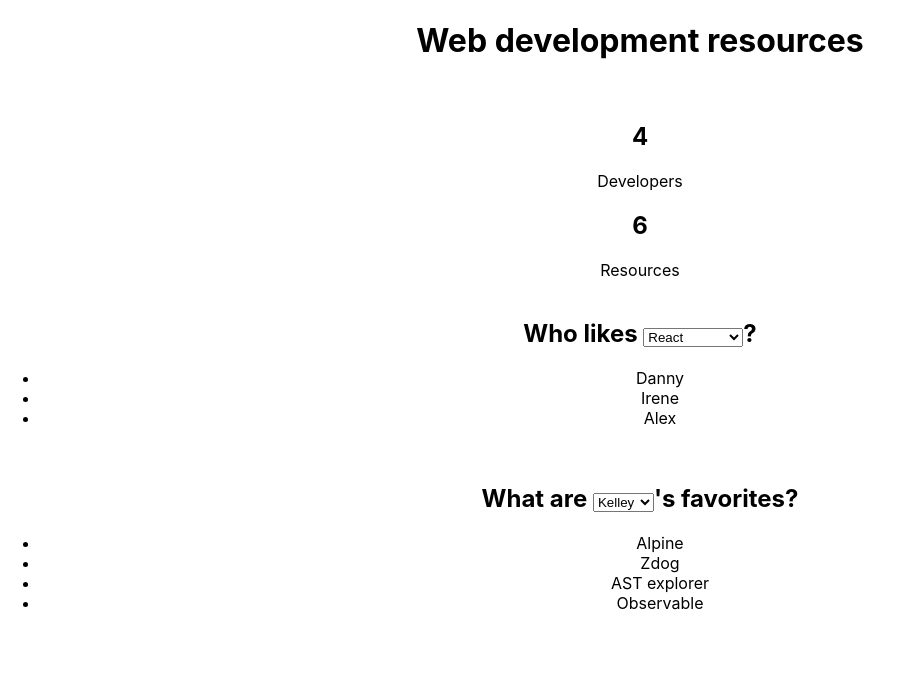
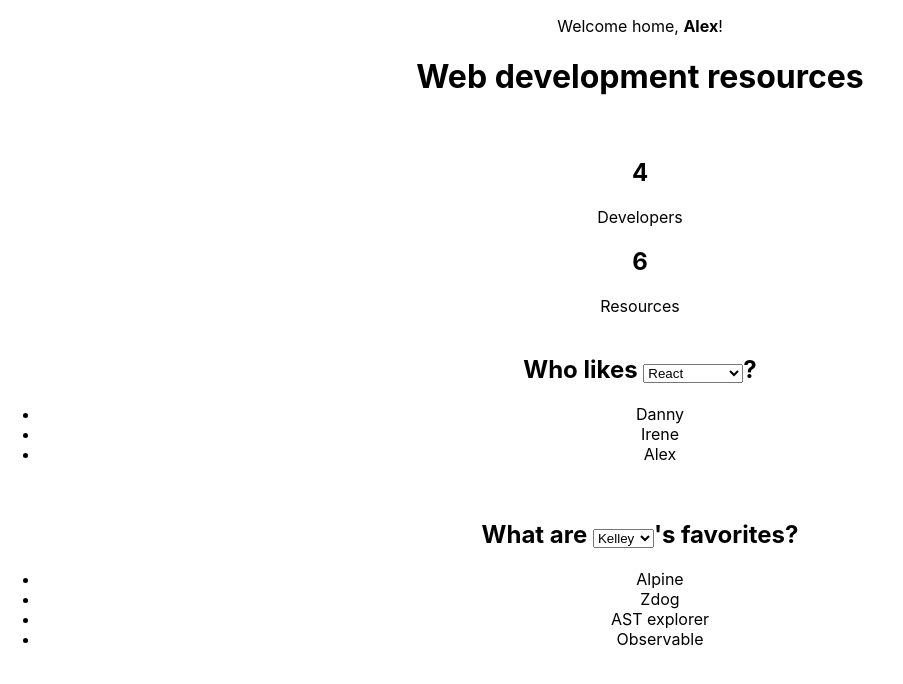
Before and after one commit to team-cake/developer-resources-explorer, a React (Create React App) app: page / in a window 1280 px wide. Shown: the top 684 px of the page, without its empty margins (0-903 px from the left). Built offline with nearby package versions, Linux system fonts and the light colour scheme.

Commit message:
Welcome message code added for the user

```diff
--- a/src/App.js
+++ b/src/App.js
@@ -1,7 +1,7 @@
 import React, { useState } from 'react'
 import './App.css'
 import { selectDevelopersWithFavorite } from './store/developers/selectors'
-import { devFavResources } from './store/selectors'
+import { devFavResources, selectLoggedinUser } from './store/selectors'
 import { useSelector } from 'react-redux'
 
 const selectDevelopers = (reduxState) => {
@@ -13,6 +13,7 @@ const selectResources = (reduxState) => {
 }
 
 export default function App() {
+	const loggedinUser = useSelector(selectLoggedinUser)
 	const developers = useSelector(selectDevelopers)
 	const resources = useSelector(selectResources)
 	const [favoriteId, setFavoriteId] = useState(1)
@@ -25,6 +26,9 @@ export default function App() {
 
 	return (
 		<div className='App'>
+			<p>
+				Welcome home, <strong>{loggedinUser.name}</strong>!
+			</p>
 			<h1>Web development resources</h1>
 			<br />
 			<h2>{developers.length}</h2> Developers
--- a/src/store/selectors.js
+++ b/src/store/selectors.js
@@ -7,3 +7,7 @@ export const devFavResources = (developerId) => (state) => {
 		return developer.favorites.includes(resource.id)
 	})
 }
+
+export const selectLoggedinUser = (state) => {
+	return state.developers.find((dev) => dev.id === state.user.id)
+}
--- a/src/store/user/reducer.js
+++ b/src/store/user/reducer.js
@@ -1,5 +1,5 @@
 const initialState = {
-	id: 1,
+	id: 4,
 }
 
 export default function userSliceReducer(state = initialState, action) {
```
